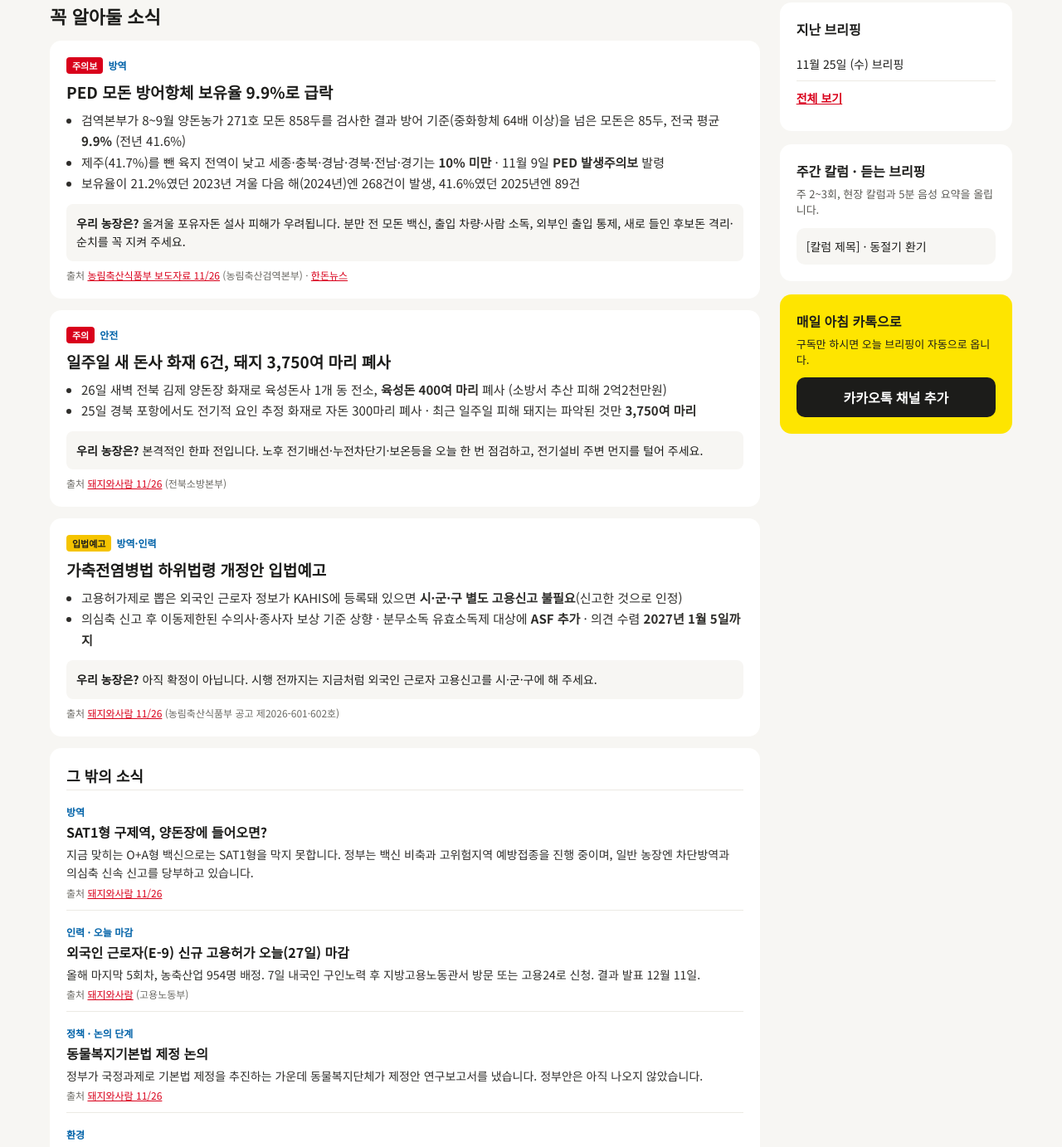
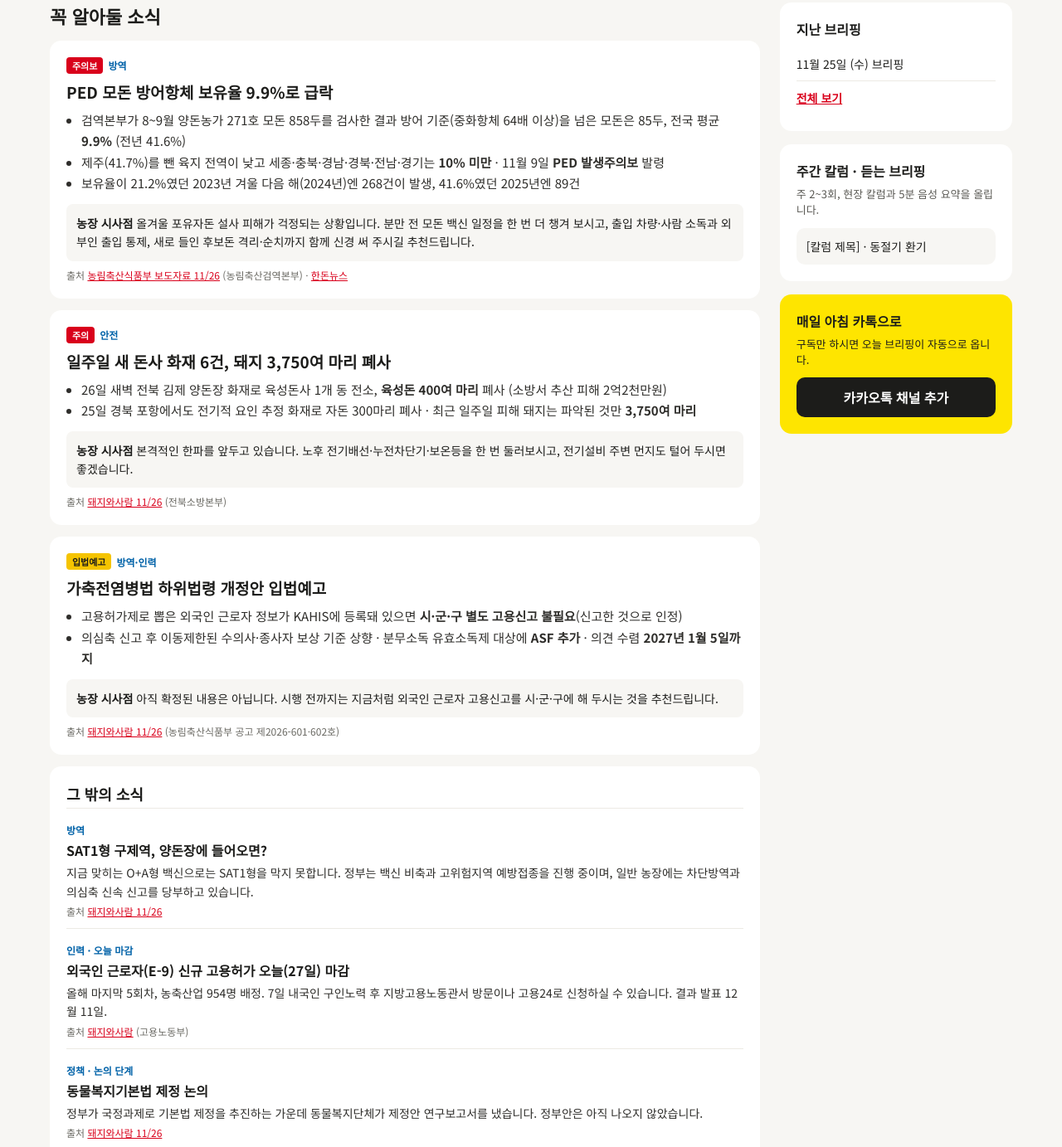
Before and after one commit to lor3791-boop/oreum-briefing, a plain HTML site: page public/2026-11-27/index.html in a window 1280 px wide. Shown: the part 486-1869 px from the top of the page at 83% size. Drawn offline with Linux system fonts and the light colour scheme.

Commit message:
2026-11-27 페이지: '농장 시사점'으로 이름 변경, 권유형 말투
Co-Authored-By: Claude Opus 5.5 <noreply@anthropic.com>
Claude-Session: https://claude.ai/code/session_01K1tX6fSKHyFiTyapXVdwXs

```diff
--- a/public/2026-11-27/index.html
+++ b/public/2026-11-27/index.html
@@ -74,7 +74,7 @@
 <ul style="margin: 0; padding-left: 18px; font-size: 15px; line-height: 1.7; color: #2E2D2A">
 <li>검역본부가 8~9월 양돈농가 271호 모돈 858두를 검사한 결과 방어 기준(중화항체 64배 이상)을 넘은 모돈은 85두, 전국 평균 <b>9.9%</b> (전년 41.6%)</li><li>제주(41.7%)를 뺀 육지 전역이 낮고 세종·충북·경남·경북·전남·경기는 <b>10% 미만</b> · 11월 9일 <b>PED 발생주의보</b> 발령</li><li>보유율이 21.2%였던 2023년 겨울 다음 해(2024년)엔 268건이 발생, 41.6%였던 2025년엔 89건</li>
 </ul>
-<div style="background: #F7F6F3; border-radius: 8px; padding: 12px; margin-top: 12px; font-size: 14px; line-height: 1.6"><b>우리 농장은?</b> 올겨울 포유자돈 설사 피해가 우려됩니다. 분만 전 모돈 백신, 출입 차량·사람 소독, 외부인 출입 통제, 새로 들인 후보돈 격리·순치를 꼭 지켜 주세요.</div>
+<div style="background: #F7F6F3; border-radius: 8px; padding: 12px; margin-top: 12px; font-size: 14px; line-height: 1.6"><b>농장 시사점</b> 올겨울 포유자돈 설사 피해가 걱정되는 상황입니다. 분만 전 모돈 백신 일정을 한 번 더 챙겨 보시고, 출입 차량·사람 소독과 외부인 출입 통제, 새로 들인 후보돈 격리·순치까지 함께 신경 써 주시길 추천드립니다.</div>
 <div style="font-size: 12px; color: #6B6A64; margin-top: 8px">출처 <a href="https://www.mafra.go.kr/bbs/home/792/582384/artclView.do">농림축산식품부 보도자료 11/26</a> (농림축산검역본부) · <a href="https://www.pignpork.com/news/articleView.html?idxno=20308">한돈뉴스</a></div>
 </article>
 <article style="background: #FFFFFF; border-radius: 14px; padding: 20px">
@@ -83,7 +83,7 @@
 <ul style="margin: 0; padding-left: 18px; font-size: 15px; line-height: 1.7; color: #2E2D2A">
 <li>26일 새벽 전북 김제 양돈장 화재로 육성돈사 1개 동 전소, <b>육성돈 400여 마리</b> 폐사 (소방서 추산 피해 2억2천만원)</li><li>25일 경북 포항에서도 전기적 요인 추정 화재로 자돈 300마리 폐사 · 최근 일주일 피해 돼지는 파악된 것만 <b>3,750여 마리</b></li>
 </ul>
-<div style="background: #F7F6F3; border-radius: 8px; padding: 12px; margin-top: 12px; font-size: 14px; line-height: 1.6"><b>우리 농장은?</b> 본격적인 한파 전입니다. 노후 전기배선·누전차단기·보온등을 오늘 한 번 점검하고, 전기설비 주변 먼지를 털어 주세요.</div>
+<div style="background: #F7F6F3; border-radius: 8px; padding: 12px; margin-top: 12px; font-size: 14px; line-height: 1.6"><b>농장 시사점</b> 본격적인 한파를 앞두고 있습니다. 노후 전기배선·누전차단기·보온등을 한 번 둘러보시고, 전기설비 주변 먼지도 털어 두시면 좋겠습니다.</div>
 <div style="font-size: 12px; color: #6B6A64; margin-top: 8px">출처 <a href="https://www.pigpeople.net/news/article.html?no=20377">돼지와사람 11/26</a> (전북소방본부)</div>
 </article>
 <article style="background: #FFFFFF; border-radius: 14px; padding: 20px">
@@ -92,14 +92,14 @@
 <ul style="margin: 0; padding-left: 18px; font-size: 15px; line-height: 1.7; color: #2E2D2A">
 <li>고용허가제로 뽑은 외국인 근로자 정보가 KAHIS에 등록돼 있으면 <b>시·군·구 별도 고용신고 불필요</b>(신고한 것으로 인정)</li><li>의심축 신고 후 이동제한된 수의사·종사자 보상 기준 상향 · 분무소독 유효소독제 대상에 <b>ASF 추가</b> · 의견 수렴 <b>2027년 1월 5일까지</b></li>
 </ul>
-<div style="background: #F7F6F3; border-radius: 8px; padding: 12px; margin-top: 12px; font-size: 14px; line-height: 1.6"><b>우리 농장은?</b> 아직 확정이 아닙니다. 시행 전까지는 지금처럼 외국인 근로자 고용신고를 시·군·구에 해 주세요.</div>
+<div style="background: #F7F6F3; border-radius: 8px; padding: 12px; margin-top: 12px; font-size: 14px; line-height: 1.6"><b>농장 시사점</b> 아직 확정된 내용은 아닙니다. 시행 전까지는 지금처럼 외국인 근로자 고용신고를 시·군·구에 해 두시는 것을 추천드립니다.</div>
 <div style="font-size: 12px; color: #6B6A64; margin-top: 8px">출처 <a href="https://www.pigpeople.net/news/article.html?no=20380">돼지와사람 11/26</a> (농림축산식품부 공고 제2026-601·602호)</div>
 </article>
 <section style="background: #FFFFFF; border-radius: 14px; padding: 20px">
 <h3 style="font-size: 18px; margin: 0 0 4px">그 밖의 소식</h3>
 <ul style="list-style: none; margin: 0; padding: 0">
-<li style="padding: 12px 0; border-top: 1px solid #ECEAE4"><span style="font-size: 12px; font-weight: 700; color: #0062A8">방역</span><div style="font-size: 16px; font-weight: 700; margin: 2px 0 4px">SAT1형 구제역, 양돈장에 들어오면?</div><div style="font-size: 14px; line-height: 1.6; color: #2E2D2A">지금 맞히는 O+A형 백신으로는 SAT1형을 막지 못합니다. 정부는 백신 비축과 고위험지역 예방접종을 진행 중이며, 일반 농장엔 차단방역과 의심축 신속 신고를 당부하고 있습니다.</div><div style="font-size: 12px; color: #6B6A64; margin-top: 4px">출처 <a href="https://www.pigpeople.net/news/article.html?no=20360">돼지와사람 11/26</a></div></li>
-<li style="padding: 12px 0; border-top: 1px solid #ECEAE4"><span style="font-size: 12px; font-weight: 700; color: #0062A8">인력 · 오늘 마감</span><div style="font-size: 16px; font-weight: 700; margin: 2px 0 4px">외국인 근로자(E-9) 신규 고용허가 오늘(27일) 마감</div><div style="font-size: 14px; line-height: 1.6; color: #2E2D2A">올해 마지막 5회차, 농축산업 954명 배정. 7일 내국인 구인노력 후 지방고용노동관서 방문 또는 고용24로 신청. 결과 발표 12월 11일.</div><div style="font-size: 12px; color: #6B6A64; margin-top: 4px">출처 <a href="https://www.pigpeople.net/news/article.html?no=20355">돼지와사람</a> (고용노동부)</div></li>
+<li style="padding: 12px 0; border-top: 1px solid #ECEAE4"><span style="font-size: 12px; font-weight: 700; color: #0062A8">방역</span><div style="font-size: 16px; font-weight: 700; margin: 2px 0 4px">SAT1형 구제역, 양돈장에 들어오면?</div><div style="font-size: 14px; line-height: 1.6; color: #2E2D2A">지금 맞히는 O+A형 백신으로는 SAT1형을 막지 못합니다. 정부는 백신 비축과 고위험지역 예방접종을 진행 중이며, 일반 농장에는 차단방역과 의심축 신속 신고를 당부하고 있습니다.</div><div style="font-size: 12px; color: #6B6A64; margin-top: 4px">출처 <a href="https://www.pigpeople.net/news/article.html?no=20360">돼지와사람 11/26</a></div></li>
+<li style="padding: 12px 0; border-top: 1px solid #ECEAE4"><span style="font-size: 12px; font-weight: 700; color: #0062A8">인력 · 오늘 마감</span><div style="font-size: 16px; font-weight: 700; margin: 2px 0 4px">외국인 근로자(E-9) 신규 고용허가 오늘(27일) 마감</div><div style="font-size: 14px; line-height: 1.6; color: #2E2D2A">올해 마지막 5회차, 농축산업 954명 배정. 7일 내국인 구인노력 후 지방고용노동관서 방문이나 고용24로 신청하실 수 있습니다. 결과 발표 12월 11일.</div><div style="font-size: 12px; color: #6B6A64; margin-top: 4px">출처 <a href="https://www.pigpeople.net/news/article.html?no=20355">돼지와사람</a> (고용노동부)</div></li>
 <li style="padding: 12px 0; border-top: 1px solid #ECEAE4"><span style="font-size: 12px; font-weight: 700; color: #0062A8">정책 · 논의 단계</span><div style="font-size: 16px; font-weight: 700; margin: 2px 0 4px">동물복지기본법 제정 논의</div><div style="font-size: 14px; line-height: 1.6; color: #2E2D2A">정부가 국정과제로 기본법 제정을 추진하는 가운데 동물복지단체가 제정안 연구보고서를 냈습니다. 정부안은 아직 나오지 않았습니다.</div><div style="font-size: 12px; color: #6B6A64; margin-top: 4px">출처 <a href="https://www.pigpeople.net/news/article.html?no=20379">돼지와사람 11/26</a></div></li>
 <li style="padding: 12px 0; border-top: 1px solid #ECEAE4"><span style="font-size: 12px; font-weight: 700; color: #0062A8">환경</span><div style="font-size: 16px; font-weight: 700; margin: 2px 0 4px">가축분뇨 여과액비, 시설오이 웃거름 90% 대체</div><div style="font-size: 14px; line-height: 1.6; color: #2E2D2A">농진청 공주 시범단지 평가회에서 여과액비 관비로 화학비료를 크게 줄이면서 생산량을 유지했습니다. 봄철에 몰리는 액비 수요를 연중으로 나눌 대안입니다.</div><div style="font-size: 12px; color: #6B6A64; margin-top: 4px">출처 <a href="https://www.pigpeople.net/news/article.html?no=20386">돼지와사람 11/26</a></div></li>
 <li style="padding: 12px 0; border-top: 1px solid #ECEAE4"><span style="font-size: 12px; font-weight: 700; color: #0062A8">기술</span><div style="font-size: 16px; font-weight: 700; margin: 2px 0 4px">축평원, 양돈 맞춤형 AI 분석 서비스 7종 소개</div><div style="font-size: 14px; line-height: 1.6; color: #2E2D2A">농장 사육정보와 도축 등급·품질 정보를 연결해 출하시기·수익 예측, 기침 소리로 호흡기 질병 조기탐지 등을 지원합니다.</div><div style="font-size: 12px; color: #6B6A64; margin-top: 4px">출처 <a href="https://www.pignpork.com/news/articleView.html?idxno=20313">한돈뉴스 11/27</a></div></li>
@@ -108,7 +108,7 @@
 <li style="padding: 12px 0; border-top: 1px solid #ECEAE4"><span style="font-size: 12px; font-weight: 700; color: #0062A8">해외</span><div style="font-size: 16px; font-weight: 700; margin: 2px 0 4px">미국 사육돼지에서 신세계나사벌레 첫 확인</div><div style="font-size: 14px; line-height: 1.6; color: #2E2D2A">텍사스 자파타 카운티 품평회용 돼지의 거세 상처에서 유충이 나와 방역구역이 다시 조정됐습니다. 상업 양돈 밀집지역과는 떨어진 곳입니다.</div><div style="font-size: 12px; color: #6B6A64; margin-top: 4px">출처 <a href="https://www.pigpeople.net/news/article.html?no=20378">돼지와사람 11/26</a></div></li>
 </ul>
 </section>
-<div style="background: #FFF1F2; border-radius: 14px; padding: 18px 20px"><b style="color: #A80015">오늘의 현장 점검</b> · 전기배선·누전차단기·보온등 화재 점검 · 출입 차량·사람 소독과 장화 갈아신기(PED 분변 유입 차단) · 최소 환기는 유지하고 샛바람은 막기 · 설사·물집·갑작스런 폐사는 즉시 신고(1588-9060)</div>
+<div style="background: #FFF1F2; border-radius: 14px; padding: 18px 20px"><b style="color: #A80015">오늘의 현장 점검</b> · 전기배선·누전차단기·보온등 화재 점검을 추천드립니다 · 출입 차량·사람 소독과 장화 갈아신기로 PED 분변 유입을 막아 주시면 좋겠습니다 · 최소 환기는 유지하되 샛바람은 막아 두시길 권해 드립니다 · 심한 설사·물집·갑작스런 폐사가 보이면 바로 신고(1588-9060) 부탁드립니다</div>
 </div>
 
 <aside style="flex: 1 1 280px; display: flex; flex-direction: column; gap: 16px">
```
